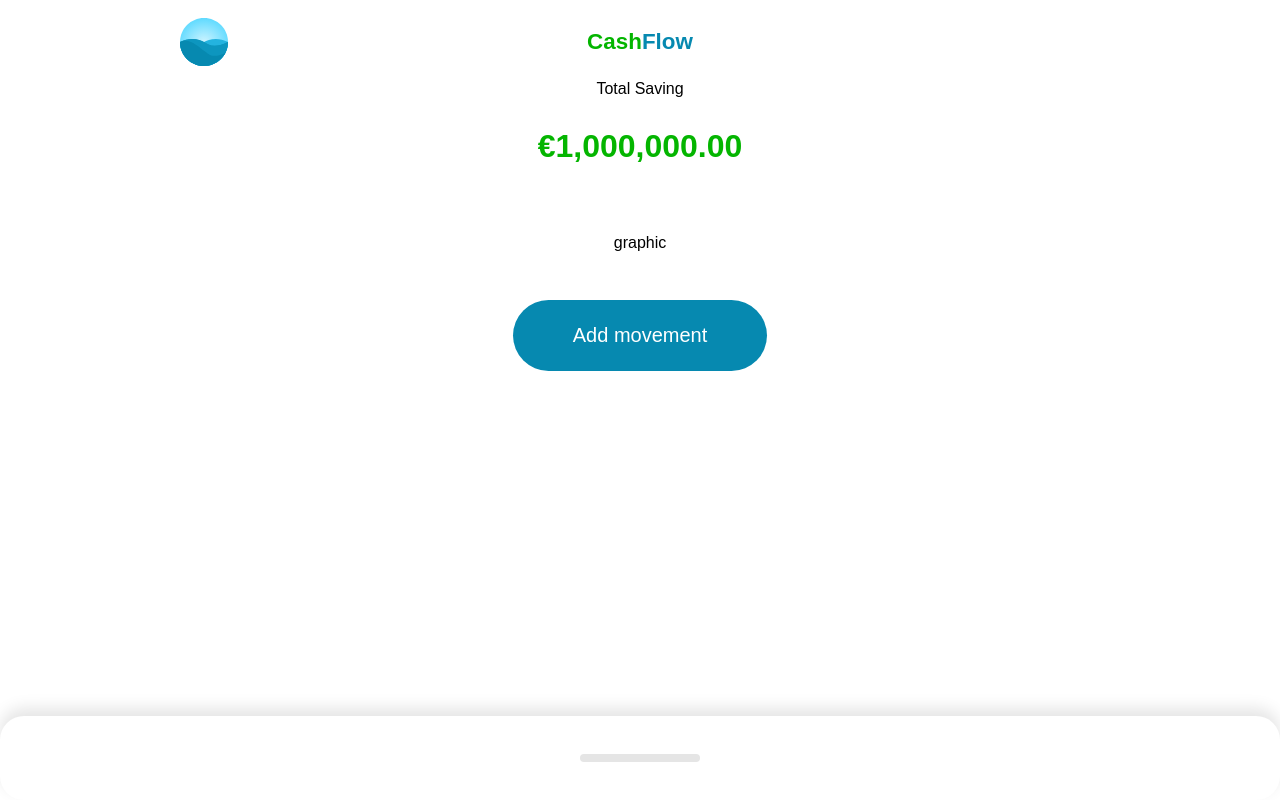
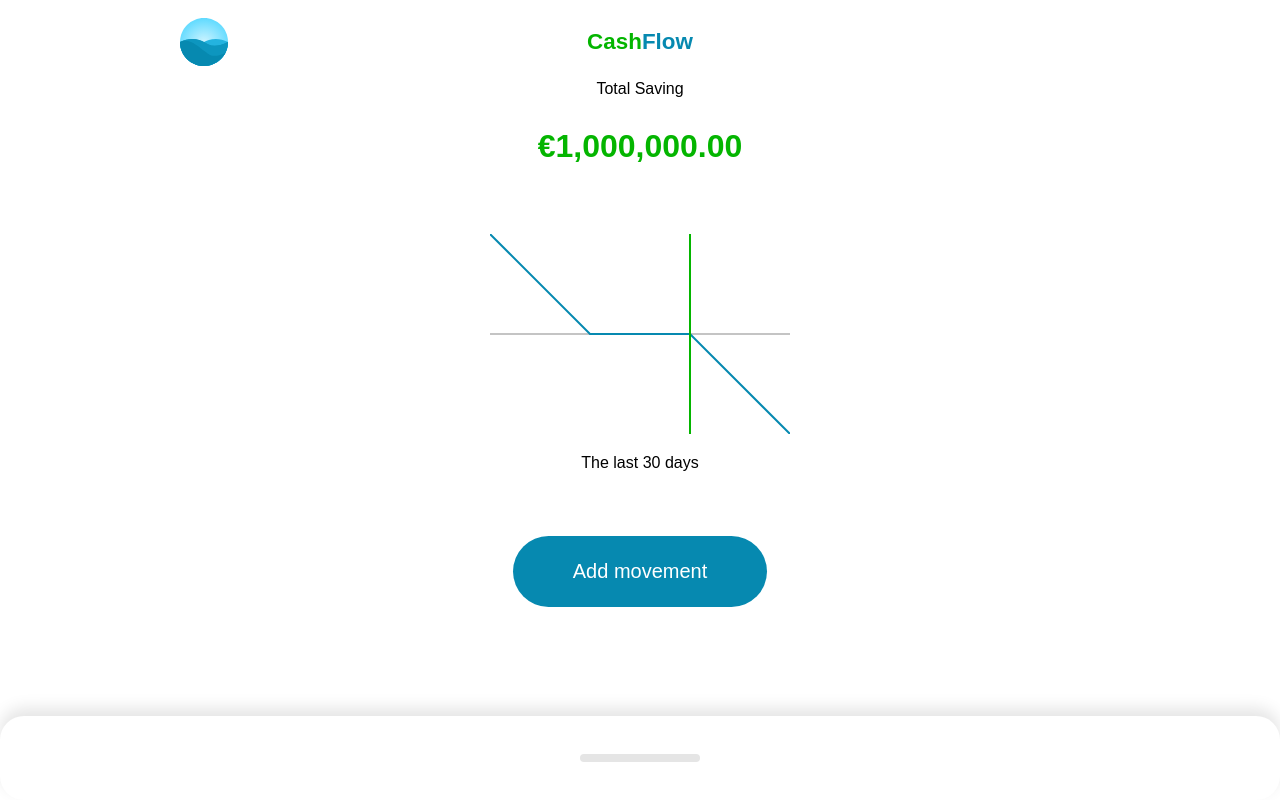
Before and after one commit to patriciabog/CashFlow, a Vue app: page / in a window 1280 px wide. Built offline with nearby package versions, Linux system fonts and the light colour scheme.

Commit message:
add grafic with polylines to make it dinamic

```diff
--- a/src/components/Home.vue
+++ b/src/components/Home.vue
@@ -12,7 +12,7 @@
            :total-amount=1000000
            :amount="amount">
           <template #graphic>
-             graphic
+             <Graphic></Graphic>
           </template>
          <template #action>
              <Action></Action>
@@ -34,7 +34,8 @@ import Layout from "./Layout.vue";
 import Header from "./Header.vue";
 import Resume from "./Resume/Index.vue";
 import Action from "./Action.vue";
-import Movements from "./Movements/Index.vue"
+import Movements from "./Movements/Index.vue";
+import Graphic from "./Resume/Graphic.vue"
 
 export default {
   components: {
@@ -43,6 +44,7 @@ export default {
     Resume,
     Action,
     Movements,
+    Graphic,
   },
   data() {
     return {
--- a/src/components/Modal.vue
+++ b/src/components/Modal.vue
@@ -10,6 +10,7 @@
             alt="close">
         </div>
         <div class="body">
+            <!--We use slot to to make it reusable instead of props like in react -->
             <slot></slot>
         </div>
     </div>
--- /dev/null
+++ b/src/components/Resume/Graphic.vue
@@ -0,0 +1,43 @@
+<!-- eslint-disable vue/multi-word-component-names -->
+ <!--eslint-disable-->
+
+ <template>
+    <div>
+        <svg viewBox="0 0 300 200 ">
+
+            <line
+                stroke="#c4c4c4"
+                stroke-width="2"
+                x1="0"
+                y1="100"
+                x2="300"
+                y2="100"
+            />
+            <polyline
+                fill="none"
+                stroke="#0689B0"
+                stroke-width="2"
+                points="0,0 100,100 200,100 300,200"
+            />
+            <line
+                stroke="#04b500"
+                stroke-width="2"
+                x1="200"
+                y1="0"
+                x2="200"
+                y2="200"
+            />
+        </svg>
+        <p>The last 30 days</p>
+    </div>
+ </template>
+
+ <style scoped>
+ svg {
+     width: 100%;
+ }
+
+ p {
+     text-align: center;
+ }
+</style>
```
